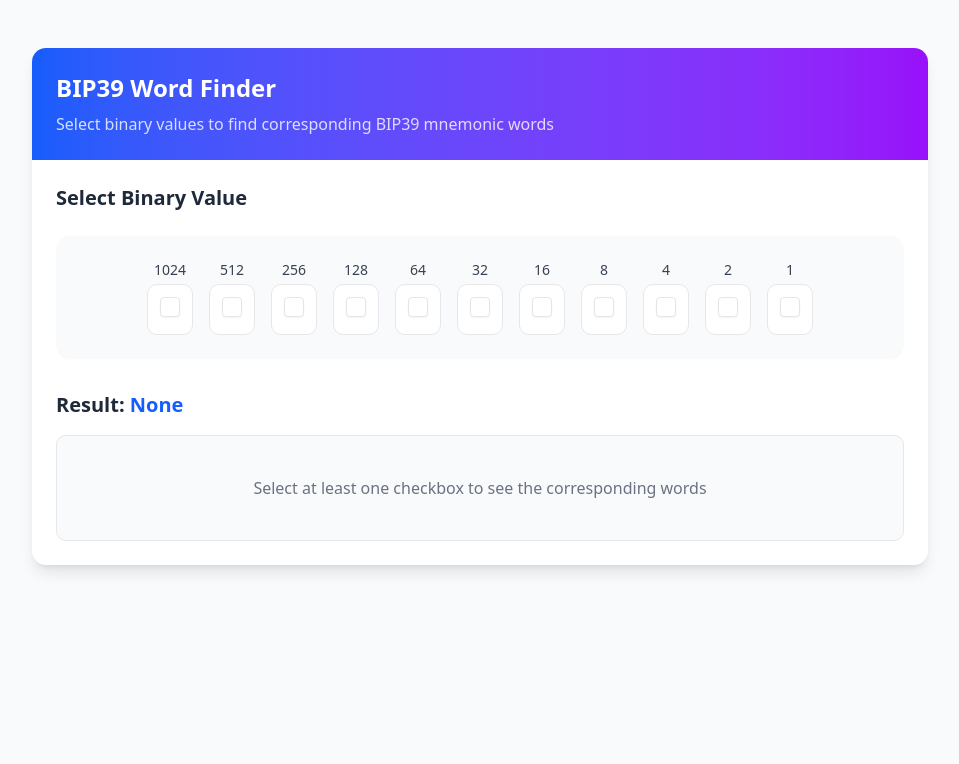
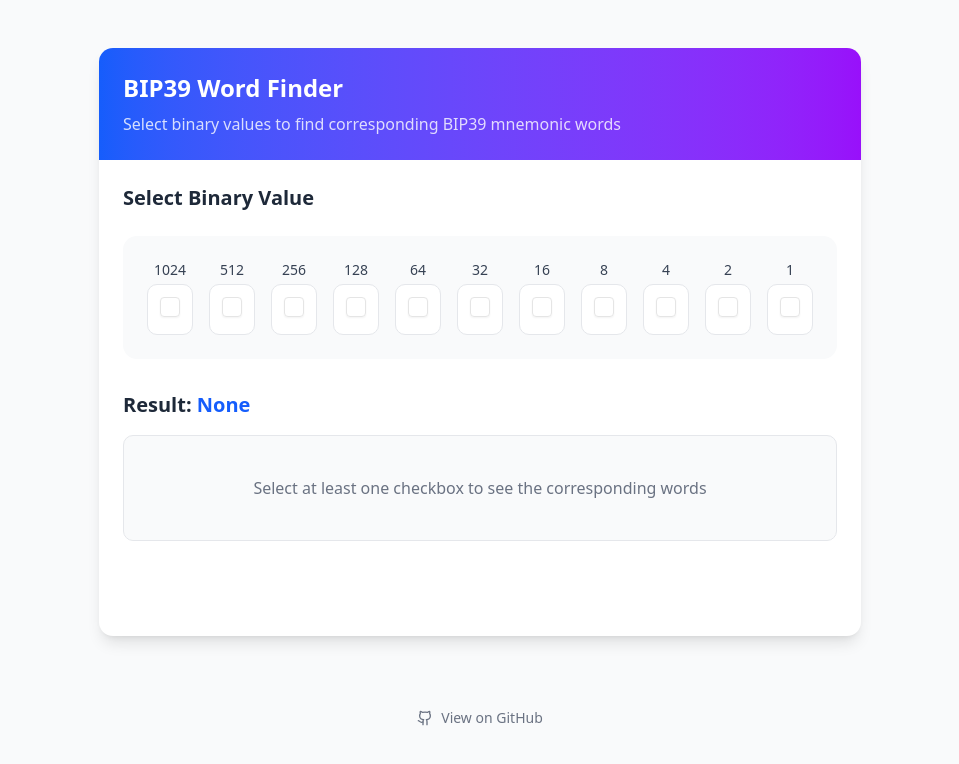
Before and after one commit to evan1ee/bip39-word-finder, a Next.js app: page / in a window 1280 px wide. Shown: the top 764 px of the page, without its empty margins (160-1119 px from the left). Built offline with nearby package versions, Linux system fonts and the light colour scheme.

Commit message:
add githubRepoUrl

```diff
--- a/app/page.tsx
+++ b/app/page.tsx
@@ -2,7 +2,7 @@
 
 import React, { useState } from "react";
 import { Checkbox } from "@/components/ui/checkbox";
-import { Check, Copy } from "lucide-react";
+import { Check, Copy, Github } from "lucide-react";
 import { Toaster, toast } from "react-hot-toast";
 
 import chinese_simplified_wordlist from "@/lib/wordlist/chinese_simplified";
@@ -88,18 +88,20 @@ export default function Home() {
     { name: "Spanish", list: spanish_wordlist, id: "spanish" }
   ];
 
+  const githubRepoUrl = "https://github.com/evan1ee/bip39-word-finder";
+
   return (
-    <div className="min-h-screen bg-gray-50 py-12 px-4 sm:px-6 lg:px-8">
+    <div className="min-h-screen bg-gray-50 py-12 px-4 sm:px-6 lg:px-8 flex flex-col">
       <Toaster position="top-right" />
 
-      <div className="max-w-4xl mx-auto bg-white rounded-xl shadow-lg overflow-hidden">
+      <div className="max-w-4xl mx-auto bg-white rounded-xl shadow-lg overflow-hidden flex-grow">
         <div className="bg-gradient-to-r from-blue-600 to-purple-600 p-6">
           <h1 className="text-2xl font-bold text-white">BIP39 Word Finder</h1>
           <p className="text-white/80 mt-2">Select binary values to find corresponding BIP39 mnemonic words</p>
         </div>
 
         <div className="p-6">
-          <h2 className="text-xl font-semibold text-gray-800 mb-6">Select Binary Value </h2>
+          <h2 className="text-xl font-semibold text-gray-800 mb-6">Select Binary Value</h2>
 
           <div className="flex flex-wrap gap-4 items-center justify-center mb-8 bg-gray-50 p-6 rounded-xl">
             {binaryValues.map((value, index) => (
@@ -160,6 +162,19 @@ export default function Home() {
           </div>
         </div>
       </div>
+
+      {/* Footer with GitHub link */}
+      <footer className="mt-12 text-center py-6 text-gray-500 text-sm">
+        <a
+          href={githubRepoUrl}
+          target="_blank"
+          rel="noopener noreferrer"
+          className="flex items-center justify-center gap-2 text-gray-500 hover:text-blue-600 transition-colors"
+        >
+          <Github className="h-4 w-4" />
+          View on GitHub
+        </a>
+      </footer>
     </div>
   );
 }
```
